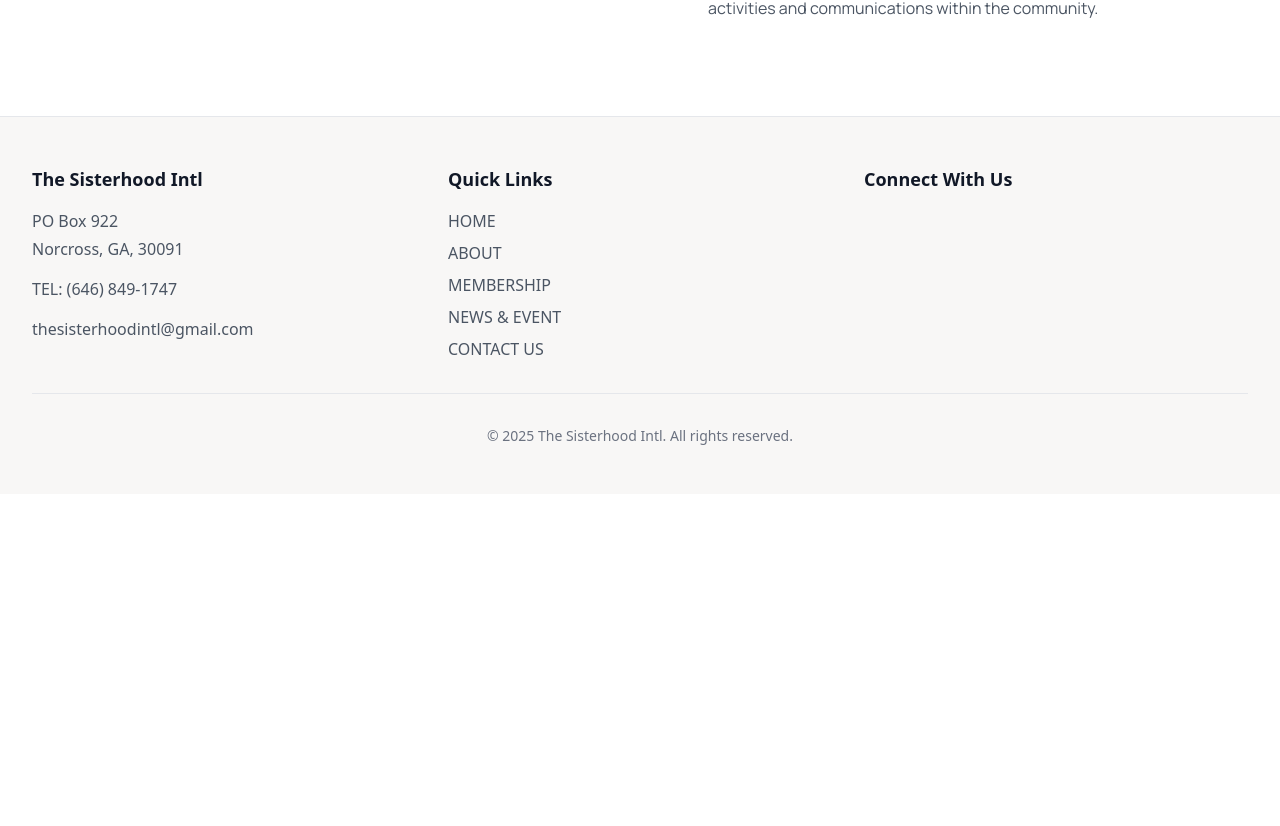
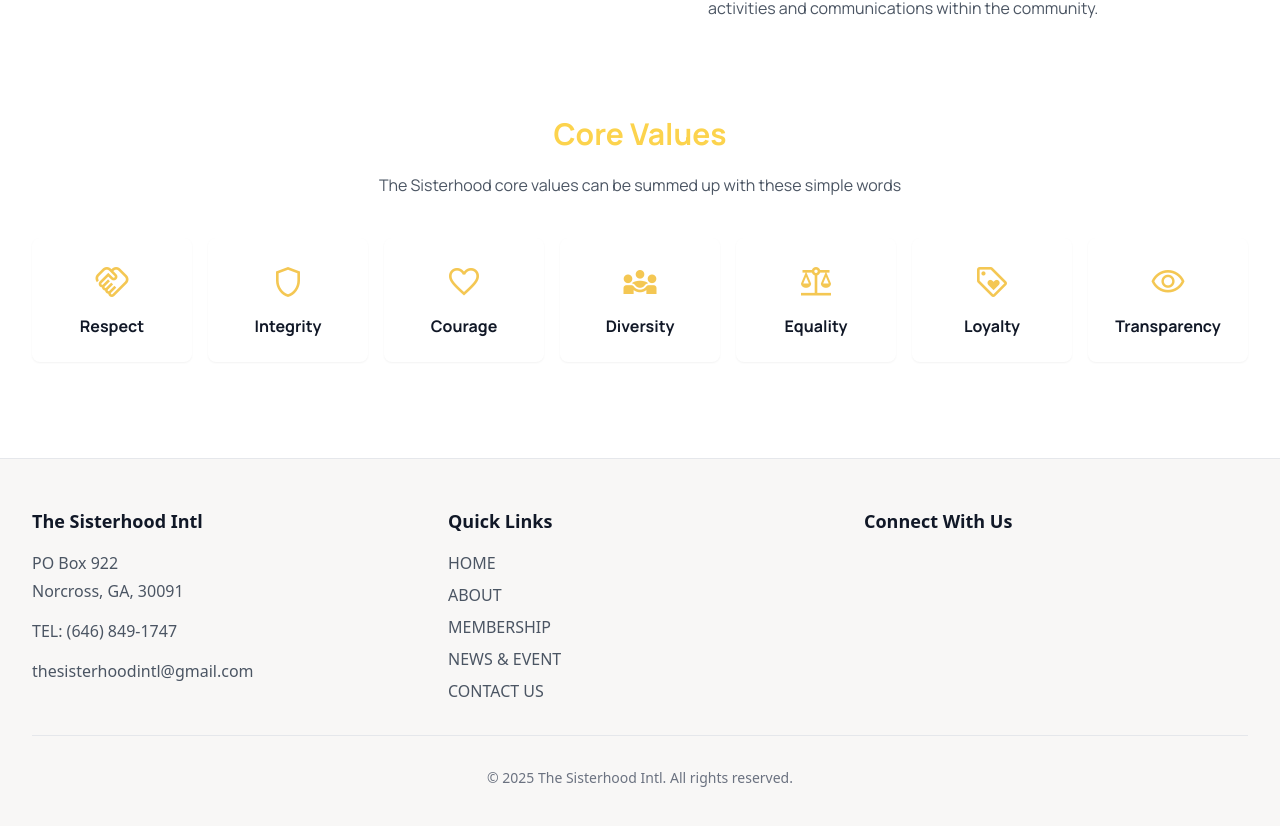
Before and after one commit to Kennysaruni/thesisterhoodintl, a React (Vite) app: page / in a window 1280 px wide. Shown: the part 1104-1930 px from the top of the page. Before the commit the page ends 1598 px from the top, so only its background shows below. Built offline with nearby package versions, Linux system fonts and the light colour scheme.

Commit message:
Added core values

```diff
--- a/src/App.jsx
+++ b/src/App.jsx
@@ -1,6 +1,4 @@
 import { useState } from 'react'
-import reactLogo from './assets/react.svg'
-import viteLogo from '/vite.svg'
 import './App.css'
 import Navbar from './Components/Navbar'
 import Hero from './Components/Hero'
--- a/src/Components/About.jsx
+++ b/src/Components/About.jsx
@@ -95,7 +95,46 @@ function About() {
                                 </span>
                             </li>
                         </ul>
-
+                    </div>
+                </div>
+                <div className='mt-16 lg:mt-24'>
+                    <h2 className='text-3xl font-bold text-center text-amber-300 dark:text-white mb-5'>Core Values</h2>
+                    <p className='text-base leading-relaxed text-gray-600 dark:text-gray-400 text-center mb-10'>The Sisterhood core values can be summed up with these simple words </p>
+                    <div className='grid grid-cols-2 md:grid-cols-4 lg:grid-cols-7 gap-4'>
+                        <div className='flex flex-col items-center text-center p-6 bg-white dark:bg-background-black/50 rounded-lg shadow-sm hover:shadow-lg hover:-translate-y-1 transition-all duration-300'>
+                            <span className="material-symbols-outlined text-primary text-4xl mb-3">handshake</span>
+                            <h3 className="text-base font-bold text-gray-900 dark:text-white">Respect</h3>
+                        </div>
+                        <div
+                            className="flex flex-col items-center text-center p-6 bg-white dark:bg-background-dark/50 rounded-lg shadow-sm hover:shadow-lg hover:-translate-y-1 transition-all duration-300">
+                            <span className="material-symbols-outlined text-primary text-4xl mb-3">shield</span>
+                            <h3 className="text-base font-bold text-gray-900 dark:text-white">Integrity</h3>
+                        </div>
+                        <div
+                            className="flex flex-col items-center text-center p-6 bg-white dark:bg-background-dark/50 rounded-lg shadow-sm hover:shadow-lg hover:-translate-y-1 transition-all duration-300">
+                            <span className="material-symbols-outlined text-primary text-4xl mb-3">favorite</span>
+                            <h3 className="text-base font-bold text-gray-900 dark:text-white">Courage</h3>
+                        </div>
+                        <div
+                            className="flex flex-col items-center text-center p-6 bg-white dark:bg-background-dark/50 rounded-lg shadow-sm hover:shadow-lg hover:-translate-y-1 transition-all duration-300">
+                            <span className="material-symbols-outlined text-primary text-4xl mb-3">diversity_3</span>
+                            <h3 className="text-base font-bold text-gray-900 dark:text-white">Diversity</h3>
+                        </div>
+                        <div
+                            className="flex flex-col items-center text-center p-6 bg-white dark:bg-background-dark/50 rounded-lg shadow-sm hover:shadow-lg hover:-translate-y-1 transition-all duration-300">
+                            <span className="material-symbols-outlined text-primary text-4xl mb-3">balance</span>
+                            <h3 className="text-base font-bold text-gray-900 dark:text-white">Equality</h3>
+                        </div>
+                        <div
+                            className="flex flex-col items-center text-center p-6 bg-white dark:bg-background-dark/50 rounded-lg shadow-sm hover:shadow-lg hover:-translate-y-1 transition-all duration-300">
+                            <span className="material-symbols-outlined text-primary text-4xl mb-3">loyalty</span>
+                            <h3 className="text-base font-bold text-gray-900 dark:text-white">Loyalty</h3>
+                        </div>
+                        <div
+                            className="flex flex-col items-center text-center p-6 bg-white dark:bg-background-dark/50 rounded-lg shadow-sm hover:shadow-lg hover:-translate-y-1 transition-all duration-300">
+                            <span className="material-symbols-outlined text-primary text-4xl mb-3">visibility</span>
+                            <h3 className="text-base font-bold text-gray-900 dark:text-white">Transparency</h3>
+                        </div>
                     </div>
                 </div>
             </div>
```
